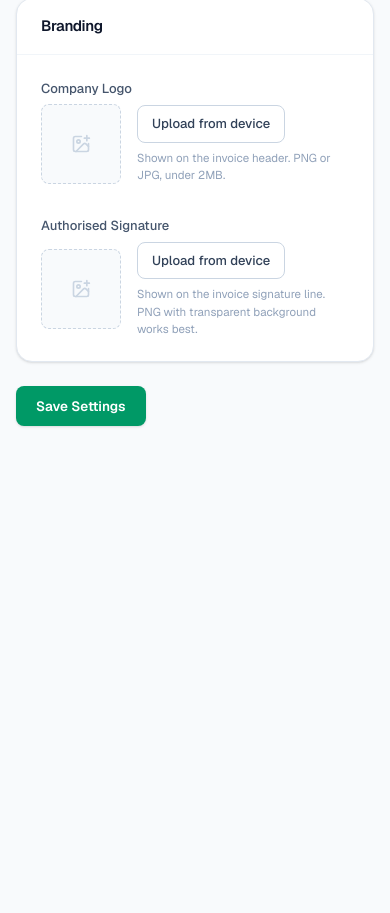
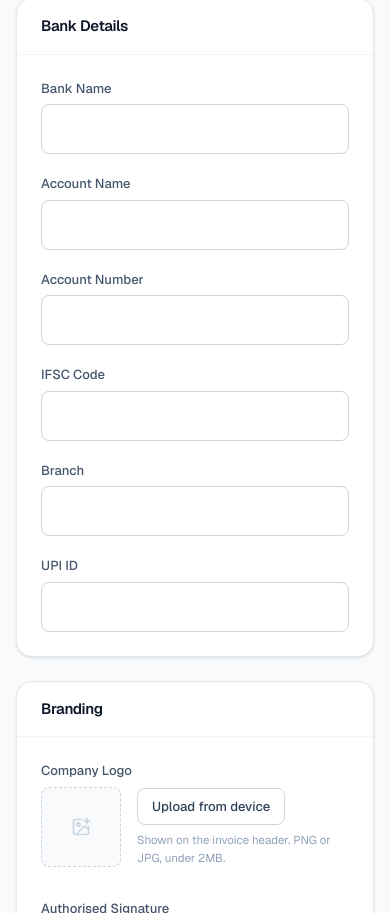
Before and after one commit to shabad77/ss-green-fuels-management-system, a Next.js app: page /settings in a window 390 px wide. Shown: the part 1191-2104 px from the top of the page. Before the commit the page ends 1633 px from the top, so only its background shows below. Built offline with nearby package versions, Linux system fonts and the light colour scheme; no server answers; the database is empty.

Commit message:
Fix mobile responsiveness and improve purchase search layout r

```diff
--- a/app/invoice/[id]/page.tsx
+++ b/app/invoice/[id]/page.tsx
@@ -359,6 +359,7 @@ export default function InvoicePage() {
                     {company.accountName && <div>{company.accountName}</div>}
                     {company.accountNumber && <div>A/C: {company.accountNumber}</div>}
                     {company.ifscCode && <div>IFSC: {company.ifscCode}</div>}
+                    {company.upiId && <div>UPI: {company.upiId}</div>}
                     {(company.bankName || company.branch) && (
                       <div>
                         {company.bankName}
--- a/app/login/page.tsx
+++ b/app/login/page.tsx
@@ -99,7 +99,7 @@ export default function LoginPage() {
         </form>
 
         <p className="text-center text-[12px] text-slate-400 mt-6">
-          SS Green Fuels © 2026 &middot; Version 0.2
+          SS Green Fuels © 2026 &middot; Version 1.0
         </p>
       </div>
     </main>
--- a/app/settings/page.tsx
+++ b/app/settings/page.tsx
@@ -114,6 +114,12 @@ export default function SettingsPage() {
   const [pincode, setPincode] = useState("");
   const [phone, setPhone] = useState("");
   const [email, setEmail] = useState("");
+  const [bankName, setBankName] = useState("");
+  const [accountName, setAccountName] = useState("");
+  const [accountNumber, setAccountNumber] = useState("");
+  const [ifscCode, setIfscCode] = useState("");
+  const [branch, setBranch] = useState("");
+  const [upiId, setUpiId] = useState("");
   const [logo, setLogo] = useState("");
   const [signature, setSignature] = useState("");
   const [message, setMessage] = useState("");
@@ -135,6 +141,12 @@ export default function SettingsPage() {
     setPincode(data.pincode);
     setPhone(data.phone || "");
     setEmail(data.email || "");
+    setBankName(data.bankName || "");
+    setAccountName(data.accountName || "");
+    setAccountNumber(data.accountNumber || "");
+    setIfscCode(data.ifscCode || "");
+    setBranch(data.branch || "");
+    setUpiId(data.upiId || "");
     setLogo(data.logo || "");
     setSignature(data.signature || "");
   }
@@ -163,6 +175,12 @@ export default function SettingsPage() {
         email,
         logo,
         signature,
+        bankName,
+        accountName,
+        accountNumber,
+        ifscCode,
+        branch,
+        upiId,
       }),
     });
 
@@ -306,6 +324,80 @@ export default function SettingsPage() {
       </Card>
 
       <div className="mt-6">
+  <Card title="Bank Details">
+    <div className="space-y-5">
+
+      <div className="grid grid-cols-1 md:grid-cols-2 gap-5">
+        <div>
+          <label className={labelClasses}>Bank Name</label>
+          <input
+            type="text"
+            value={bankName}
+            onChange={(e) => setBankName(e.target.value)}
+            className={inputClasses}
+          />
+        </div>
+
+        <div>
+          <label className={labelClasses}>Account Name</label>
+          <input
+            type="text"
+            value={accountName}
+            onChange={(e) => setAccountName(e.target.value)}
+            className={inputClasses}
+          />
+        </div>
+      </div>
+
+      <div className="grid grid-cols-1 md:grid-cols-2 gap-5">
+        <div>
+          <label className={labelClasses}>Account Number</label>
+          <input
+            type="text"
+            value={accountNumber}
+            onChange={(e) => setAccountNumber(e.target.value)}
+            className={inputClasses}
+          />
+        </div>
+
+        <div>
+          <label className={labelClasses}>IFSC Code</label>
+          <input
+            type="text"
+            value={ifscCode}
+            onChange={(e) => setIfscCode(e.target.value.toUpperCase())}
+            className={inputClasses}
+          />
+        </div>
+      </div>
+
+      <div className="grid grid-cols-1 md:grid-cols-2 gap-5">
+        <div>
+          <label className={labelClasses}>Branch</label>
+          <input
+            type="text"
+            value={branch}
+            onChange={(e) => setBranch(e.target.value)}
+            className={inputClasses}
+          />
+        </div>
+
+        <div>
+          <label className={labelClasses}>UPI ID</label>
+          <input
+            type="text"
+            value={upiId}
+            onChange={(e) => setUpiId(e.target.value)}
+            className={inputClasses}
+          />
+        </div>
+      </div>
+
+    </div>
+  </Card>
+</div>
+
+      <div className="mt-6">
         <Card title="Branding">
           <div className="grid grid-cols-1 md:grid-cols-2 gap-8">
             <ImageUploadField
```
